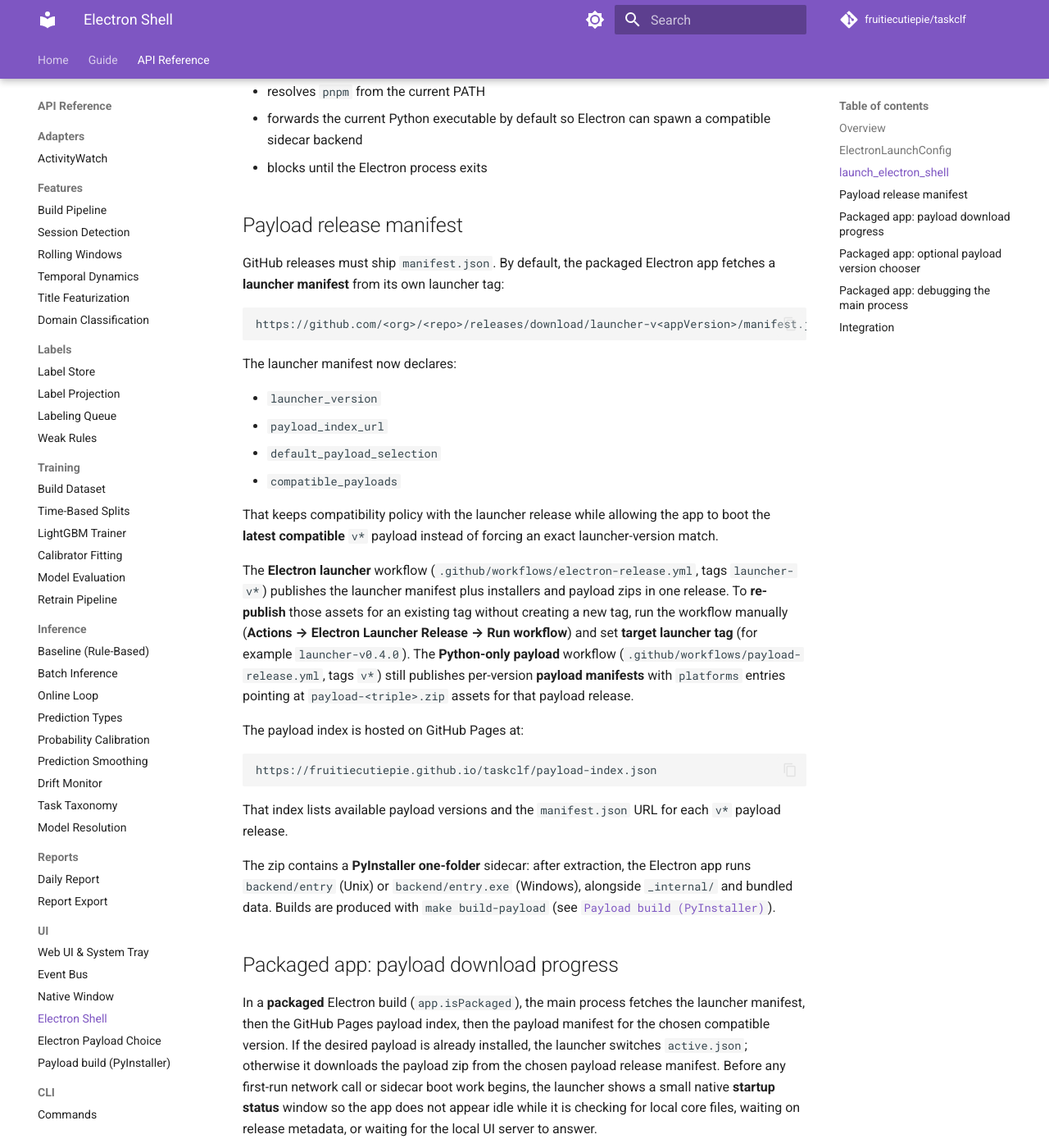
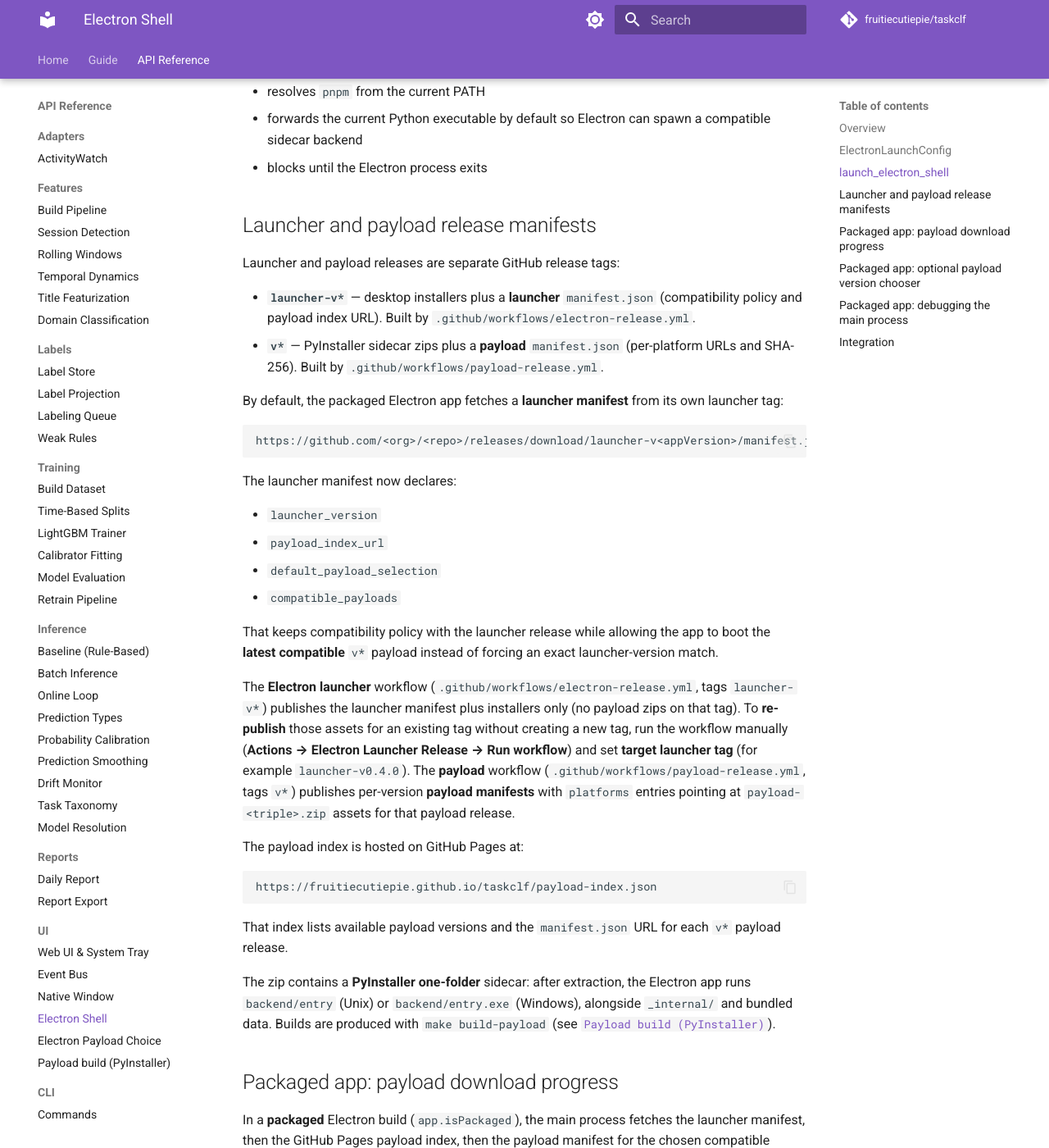
Before and after one commit to fruitiecutiepie/taskclf, an MkDocs documentation site: the page built from docs/api/ui/electron_shell.md, in a window 1280 px wide and 1400 px high, scrolled down 1345 px. Shown: the whole window at 82% size. Built offline with MkDocs 1.6.1 and Material for MkDocs 9.7.7, drawn with Linux system fonts in a browser that asks for light colours; comment, search, counter and statistics services are not loaded.

Commit message:
refactor: remove payload assets build on launcher release

````diff
--- a/docs/api/ui/electron_shell.md
+++ b/docs/api/ui/electron_shell.md
@@ -57,10 +57,14 @@
   a compatible sidecar backend
 - blocks until the Electron process exits
 
-## Payload release manifest
+## Launcher and payload release manifests
 
-GitHub releases must ship `manifest.json`. By default, the packaged Electron
-app fetches a **launcher manifest** from its own launcher tag:
+Launcher and payload releases are separate GitHub release tags:
+
+- **`launcher-v*`** — desktop installers plus a **launcher** `manifest.json` (compatibility policy and payload index URL). Built by `.github/workflows/electron-release.yml`.
+- **`v*`** — PyInstaller sidecar zips plus a **payload** `manifest.json` (per-platform URLs and SHA-256). Built by `.github/workflows/payload-release.yml`.
+
+By default, the packaged Electron app fetches a **launcher manifest** from its own launcher tag:
 
 ```text
 https://github.com/<org>/<repo>/releases/download/launcher-v<appVersion>/manifest.json
@@ -78,13 +82,13 @@
 launcher-version match.
 
 The **Electron launcher** workflow (`.github/workflows/electron-release.yml`,
-tags `launcher-v*`) publishes the launcher manifest plus installers and payload
-zips in one release. To **re-publish** those assets for an existing tag without
-creating a new tag, run the workflow manually (**Actions → Electron Launcher
-Release → Run workflow**) and set **target launcher tag** (for example
-`launcher-v0.4.0`). The **Python-only payload** workflow
-(`.github/workflows/payload-release.yml`, tags `v*`) still publishes
-per-version **payload manifests** with `platforms` entries pointing at
+tags `launcher-v*`) publishes the launcher manifest plus installers only (no
+payload zips on that tag). To **re-publish** those assets for an existing tag
+without creating a new tag, run the workflow manually (**Actions → Electron
+Launcher Release → Run workflow**) and set **target launcher tag** (for example
+`launcher-v0.4.0`). The **payload** workflow
+(`.github/workflows/payload-release.yml`, tags `v*`) publishes per-version
+**payload manifests** with `platforms` entries pointing at
 `payload-<triple>.zip` assets for that payload release.
 
 The payload index is hosted on GitHub Pages at:
````
Also changed, not shown: README.md (+2 -1 lines), docs/api/cli/main.md (+3 -3 lines), docs/guide/usage.md (+2 -0 lines), 2 other files.
